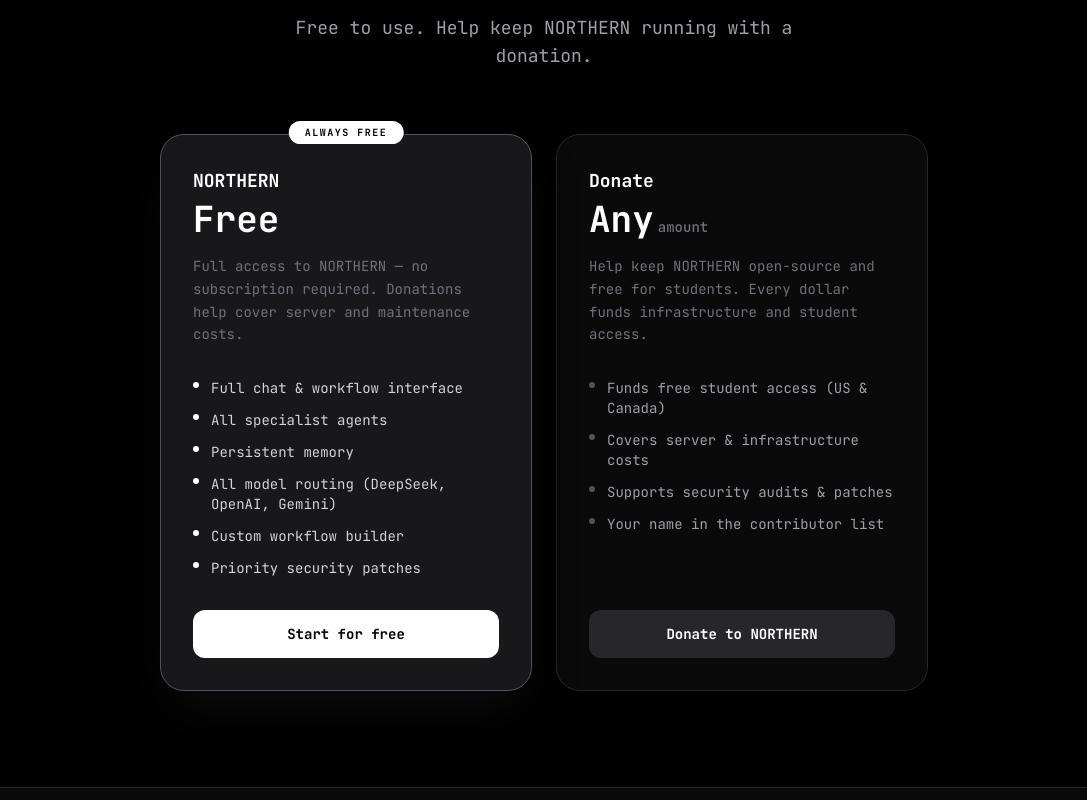
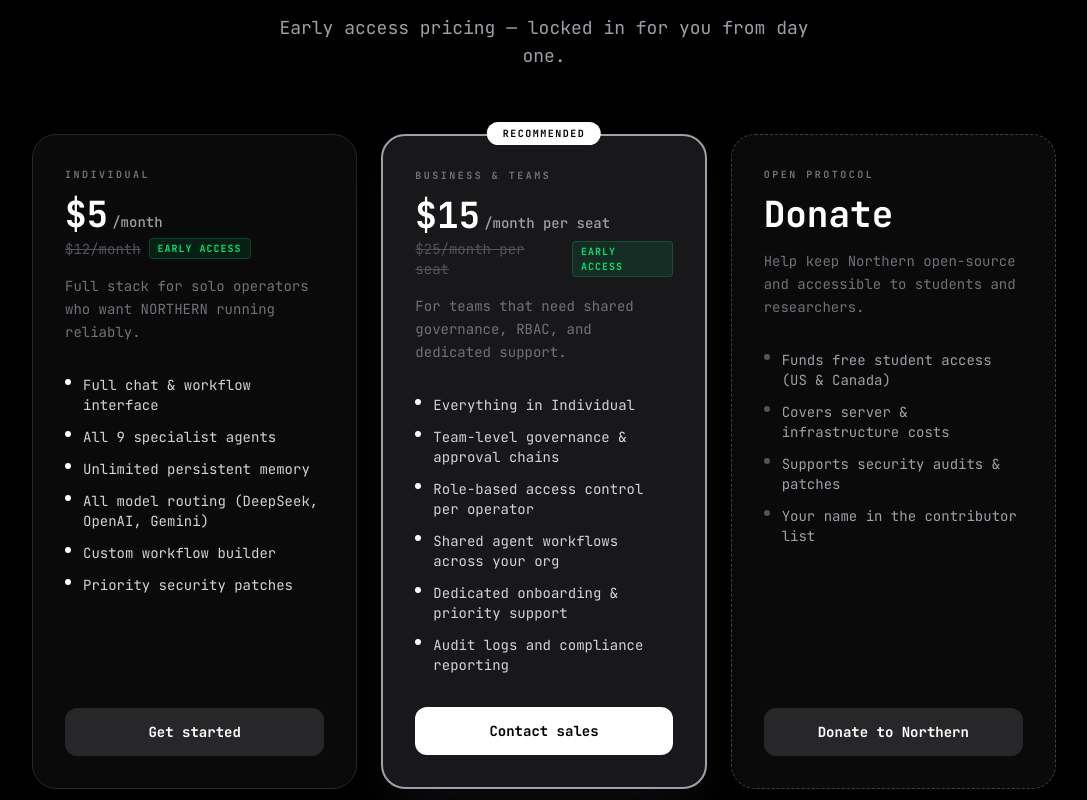
Before and after one commit to MikeNzmbh/northern-ai, a React (Vite) app: page /business in a window 1280 px wide. Shown: the part 1040-1840 px from the top of the page, without its empty margins (96-1183 px from the left). Built offline with nearby package versions, Linux system fonts and the light colour scheme.

Commit message:
Fix pricing tiers on Individuals and Business pages with correct early-access pricing

```diff
--- a/src/pages/BusinessPage.jsx
+++ b/src/pages/BusinessPage.jsx
@@ -149,34 +149,34 @@
                         ))}
                     </div>
 
-                    {/* Pricing — single plan + donate */}
+                    {/* Pricing */}
                     <div className="mt-24">
                         <div className="text-center mb-16">
                             <h2 className="text-3xl sm:text-4xl font-bold text-white mb-4 tracking-tight">Simple, transparent pricing</h2>
-                            <p className="text-zinc-400 text-lg max-w-xl mx-auto">Free to use. Help keep NORTHERN running with a donation.</p>
+                            <p className="text-zinc-400 text-lg max-w-xl mx-auto">Early access pricing — locked in for you from day one.</p>
                         </div>
 
-                        <div className="grid grid-cols-1 md:grid-cols-2 gap-6 max-w-3xl mx-auto">
+                        <div className="grid grid-cols-1 md:grid-cols-3 gap-6 max-w-5xl mx-auto">
 
-                            {/* Maintenance plan */}
-                            <div className="flex flex-col border border-zinc-600 bg-zinc-900 rounded-3xl p-8 relative shadow-2xl shadow-zinc-900/60">
-                                <div className="absolute -top-3.5 left-1/2 -translate-x-1/2 bg-white text-black px-4 py-1 rounded-full text-[10px] font-bold tracking-[0.15em] uppercase whitespace-nowrap">
-                                    Always free
-                                </div>
+                            {/* Individual */}
+                            <div className="flex flex-col border border-zinc-800 bg-[#0a0a0a] rounded-3xl p-8">
                                 <div className="mb-8">
-                                    <h3 className="text-lg font-semibold text-white mb-1">NORTHERN</h3>
-                                    <div className="flex items-baseline gap-1 mb-4">
-                                        <span className="text-4xl font-bold text-white">Free</span>
+                                    <p className="text-[10px] font-bold tracking-[0.25em] text-zinc-500 uppercase mb-3">Individual</p>
+                                    <div className="flex items-baseline gap-1 mb-1">
+                                        <span className="text-4xl font-bold text-white">$5</span>
+                                        <span className="text-zinc-400 text-sm font-medium">/month</span>
                                     </div>
-                                    <p className="text-zinc-500 text-sm leading-relaxed">
-                                        Full access to NORTHERN — no subscription required. Donations help cover server and maintenance costs.
-                                    </p>
+                                    <div className="flex items-center gap-2 mb-4">
+                                        <span className="text-zinc-600 text-sm line-through">$12/month</span>
+                                        <span className="text-[10px] font-bold tracking-[0.1em] text-green-400 bg-green-400/10 border border-green-400/20 px-2 py-0.5 rounded">EARLY ACCESS</span>
+                                    </div>
+                                    <p className="text-zinc-500 text-sm leading-relaxed">Full stack for solo operators who want NORTHERN running reliably.</p>
                                 </div>
                                 <ul className="space-y-3 flex-1 mb-8">
                                     {[
                                         'Full chat & workflow interface',
-                                        'All specialist agents',
-                                        'Persistent memory',
+                                        'All 9 specialist agents',
+                                        'Unlimited persistent memory',
                                         'All model routing (DeepSeek, OpenAI, Gemini)',
                                         'Custom workflow builder',
                                         'Priority security patches',
@@ -187,22 +187,56 @@
                                         </li>
                                     ))}
                                 </ul>
-                                <a href="/chat" className="w-full py-3.5 rounded-xl flex items-center justify-center text-sm font-semibold transition-colors bg-white text-black hover:bg-zinc-200">
-                                    Start for free
+                                <a href="/chat" className="w-full py-3.5 rounded-xl flex items-center justify-center text-sm font-semibold transition-colors bg-zinc-800 text-white hover:bg-zinc-700">
+                                    Get started
+                                </a>
+                            </div>
+
+                            {/* Business & Teams */}
+                            <div className="flex flex-col border-2 border-zinc-400 bg-zinc-900 rounded-3xl p-8 relative shadow-2xl shadow-zinc-900/60">
+                                <div className="absolute -top-3.5 left-1/2 -translate-x-1/2 bg-white text-black px-4 py-1 rounded-full text-[10px] font-bold tracking-[0.15em] uppercase whitespace-nowrap">
+                                    Recommended
+                                </div>
+                                <div className="mb-8">
+                                    <p className="text-[10px] font-bold tracking-[0.25em] text-zinc-500 uppercase mb-3">Business & Teams</p>
+                                    <div className="flex items-baseline gap-1 mb-1">
+                                        <span className="text-4xl font-bold text-white">$15</span>
+                                        <span className="text-zinc-400 text-sm font-medium">/month per seat</span>
+                                    </div>
+                                    <div className="flex items-center gap-2 mb-4">
+                                        <span className="text-zinc-600 text-sm line-through">$25/month per seat</span>
+                                        <span className="text-[10px] font-bold tracking-[0.1em] text-green-400 bg-green-400/10 border border-green-400/20 px-2 py-0.5 rounded">EARLY ACCESS</span>
+                                    </div>
+                                    <p className="text-zinc-500 text-sm leading-relaxed">For teams that need shared governance, RBAC, and dedicated support.</p>
+                                </div>
+                                <ul className="space-y-3 flex-1 mb-8">
+                                    {[
+                                        'Everything in Individual',
+                                        'Team-level governance & approval chains',
+                                        'Role-based access control per operator',
+                                        'Shared agent workflows across your org',
+                                        'Dedicated onboarding & priority support',
+                                        'Audit logs and compliance reporting',
+                                    ].map((f, i) => (
+                                        <li key={i} className="flex items-start gap-3 text-sm text-zinc-300">
+                                            <span className="mt-1 w-1.5 h-1.5 rounded-full bg-white shrink-0" />
+                                            {f}
+                                        </li>
+                                    ))}
+                                </ul>
+                                <a href="mailto:sales@northern.ai" className="w-full py-3.5 rounded-xl flex items-center justify-center text-sm font-semibold transition-colors bg-white text-black hover:bg-zinc-200">
+                                    Contact sales
                                 </a>
                             </div>
 
                             {/* Donate */}
-                            <div className="flex flex-col border border-zinc-800 bg-[#0a0a0a] rounded-3xl p-8">
+                            <div className="flex flex-col border border-dashed border-zinc-700 bg-[#0a0a0a] rounded-3xl p-8">
                                 <div className="mb-8">
-                                    <h3 className="text-lg font-semibold text-white mb-1">Donate</h3>
+                                    <p className="text-[10px] font-bold tracking-[0.25em] text-zinc-500 uppercase mb-3">Open Protocol</p>
                                     <div className="flex items-baseline gap-1 mb-4">
-                                        <span className="text-4xl font-bold text-white">Any</span>
-                                        <span className="text-zinc-500 text-sm font-medium"> amount</span>
+                                        <span className="text-4xl font-bold text-white">Donate</span>
                                     </div>
-                                    <p className="text-zinc-500 text-sm leading-relaxed">
-                                        Help keep NORTHERN open-source and free for students. Every dollar funds infrastructure and student access.
-                                    </p>
+                                    <p className="text-zinc-500 text-sm leading-relaxed">Help keep Northern open-source and accessible to students and researchers.</p>
                                 </div>
                                 <ul className="space-y-3 flex-1 mb-8">
                                     {[
@@ -218,7 +252,7 @@
                                     ))}
                                 </ul>
                                 <a href="#" className="w-full py-3.5 rounded-xl flex items-center justify-center text-sm font-semibold transition-colors bg-zinc-800 text-white hover:bg-zinc-700">
-                                    Donate to NORTHERN
+                                    Donate to Northern
                                 </a>
                             </div>
 
--- a/src/pages/IndividualsPage.jsx
+++ b/src/pages/IndividualsPage.jsx
@@ -98,36 +98,66 @@
                         </div>
                     </div>
 
-                    {/* Pricing — Free + Donate */}
+                    {/* Pricing */}
                     <div>
                         <div className="text-center mb-16">
                             <h2 className="text-3xl sm:text-4xl font-bold text-white mb-4 tracking-tight">Simple, transparent pricing</h2>
-                            <p className="text-zinc-400 text-lg max-w-xl mx-auto">Free to use. Help keep NORTHERN running with a donation.</p>
+                            <p className="text-zinc-400 text-lg max-w-xl mx-auto">Early access pricing — locked in for you from day one.</p>
                         </div>
 
-                        <div className="grid grid-cols-1 md:grid-cols-2 gap-6 max-w-3xl mx-auto">
+                        <div className="grid grid-cols-1 md:grid-cols-3 gap-6 max-w-5xl mx-auto">
 
-                            {/* Free */}
-                            <div className="flex flex-col border border-zinc-600 bg-zinc-900 rounded-3xl p-8 relative shadow-2xl shadow-zinc-900/60">
-                                <div className="absolute -top-3.5 left-1/2 -translate-x-1/2 bg-white text-black px-4 py-1 rounded-full text-[10px] font-bold tracking-[0.15em] uppercase whitespace-nowrap">
-                                    Always free
-                                </div>
+                            {/* Student */}
+                            <div className="flex flex-col border border-zinc-800 bg-[#0a0a0a] rounded-3xl p-8">
                                 <div className="mb-8">
-                                    <h3 className="text-lg font-semibold text-white mb-1">NORTHERN</h3>
+                                    <p className="text-[10px] font-bold tracking-[0.25em] text-zinc-500 uppercase mb-3">Student</p>
                                     <div className="flex items-baseline gap-1 mb-4">
                                         <span className="text-4xl font-bold text-white">Free</span>
                                     </div>
-                                    <p className="text-zinc-500 text-sm leading-relaxed">
-                                        Full access — no subscription, no catch. Donations help cover server and maintenance costs.
-                                    </p>
+                                    <p className="text-zinc-500 text-sm leading-relaxed">For verified students — full access, no subscription required.</p>
                                 </div>
                                 <ul className="space-y-3 flex-1 mb-8">
                                     {[
                                         'Full chat & workflow interface',
                                         'All specialist agents',
-                                        'Persistent memory',
+                                        'Standard tool access',
+                                        'Requires verified .edu email',
+                                    ].map((feat, i) => (
+                                        <li key={i} className="flex items-start gap-3 text-sm text-zinc-300">
+                                            <span className="mt-1 w-1.5 h-1.5 rounded-full bg-zinc-500 shrink-0" />
+                                            {feat}
+                                        </li>
+                                    ))}
+                                </ul>
+                                <a href="/chat" className="w-full py-3.5 rounded-xl flex items-center justify-center text-sm font-semibold transition-colors bg-zinc-800 text-white hover:bg-zinc-700">
+                                    Verify student status
+                                </a>
+                            </div>
+
+                            {/* Individual */}
+                            <div className="flex flex-col border-2 border-zinc-400 bg-zinc-900 rounded-3xl p-8 relative shadow-2xl shadow-zinc-900/60">
+                                <div className="absolute -top-3.5 left-1/2 -translate-x-1/2 bg-white text-black px-4 py-1 rounded-full text-[10px] font-bold tracking-[0.15em] uppercase whitespace-nowrap">
+                                    Recommended
+                                </div>
+                                <div className="mb-8">
+                                    <p className="text-[10px] font-bold tracking-[0.25em] text-zinc-500 uppercase mb-3">Individual</p>
+                                    <div className="flex items-baseline gap-1 mb-1">
+                                        <span className="text-4xl font-bold text-white">$5</span>
+                                        <span className="text-zinc-400 text-sm font-medium">/month</span>
+                                    </div>
+                                    <div className="flex items-center gap-2 mb-4">
+                                        <span className="text-zinc-600 text-sm line-through">$12/month</span>
+                                        <span className="text-[10px] font-bold tracking-[0.1em] text-green-400 bg-green-400/10 border border-green-400/20 px-2 py-0.5 rounded">EARLY ACCESS</span>
+                                    </div>
+                                    <p className="text-zinc-500 text-sm leading-relaxed">The full stack for individuals who want NORTHERN running reliably.</p>
+                                </div>
+                                <ul className="space-y-3 flex-1 mb-8">
+                                    {[
+                                        'Everything in Student',
+                                        'Unlimited persistent memory',
+                                        'Daily research & intelligence briefs',
                                         'All model routing (DeepSeek, OpenAI, Gemini)',
-                                        'Custom workflow builder',
+                                        'Custom workflow & automation builder',
                                         'Priority security patches',
                                     ].map((feat, i) => (
                                         <li key={i} className="flex items-start gap-3 text-sm text-zinc-300">
@@ -137,21 +167,18 @@
                                     ))}
                                 </ul>
                                 <a href="/chat" className="w-full py-3.5 rounded-xl flex items-center justify-center text-sm font-semibold transition-colors bg-white text-black hover:bg-zinc-200">
-                                    Start for free
+                                    Get started
                                 </a>
                             </div>
 
                             {/* Donate */}
-                            <div className="flex flex-col border border-zinc-800 bg-[#0a0a0a] rounded-3xl p-8">
+                            <div className="flex flex-col border border-dashed border-zinc-700 bg-[#0a0a0a] rounded-3xl p-8">
                                 <div className="mb-8">
-                                    <h3 className="text-lg font-semibold text-white mb-1">Donate</h3>
+                                    <p className="text-[10px] font-bold tracking-[0.25em] text-zinc-500 uppercase mb-3">Open Protocol</p>
                                     <div className="flex items-baseline gap-1 mb-4">
-                                        <span className="text-4xl font-bold text-white">Any</span>
-                                        <span className="text-zinc-500 text-sm font-medium"> amount</span>
+                                        <span className="text-4xl font-bold text-white">Donate</span>
                                     </div>
-                                    <p className="text-zinc-500 text-sm leading-relaxed">
-                                        Help keep NORTHERN open-source and free. Every dollar goes directly toward infrastructure and student access.
-                                    </p>
+                                    <p className="text-zinc-500 text-sm leading-relaxed">Help keep Northern open-source and accessible to students and researchers.</p>
                                 </div>
                                 <ul className="space-y-3 flex-1 mb-8">
                                     {[
@@ -167,7 +194,7 @@
                                     ))}
                                 </ul>
                                 <a href="#" className="w-full py-3.5 rounded-xl flex items-center justify-center text-sm font-semibold transition-colors bg-zinc-800 text-white hover:bg-zinc-700">
-                                    Donate to NORTHERN
+                                    Donate to Northern
                                 </a>
                             </div>
 
```
